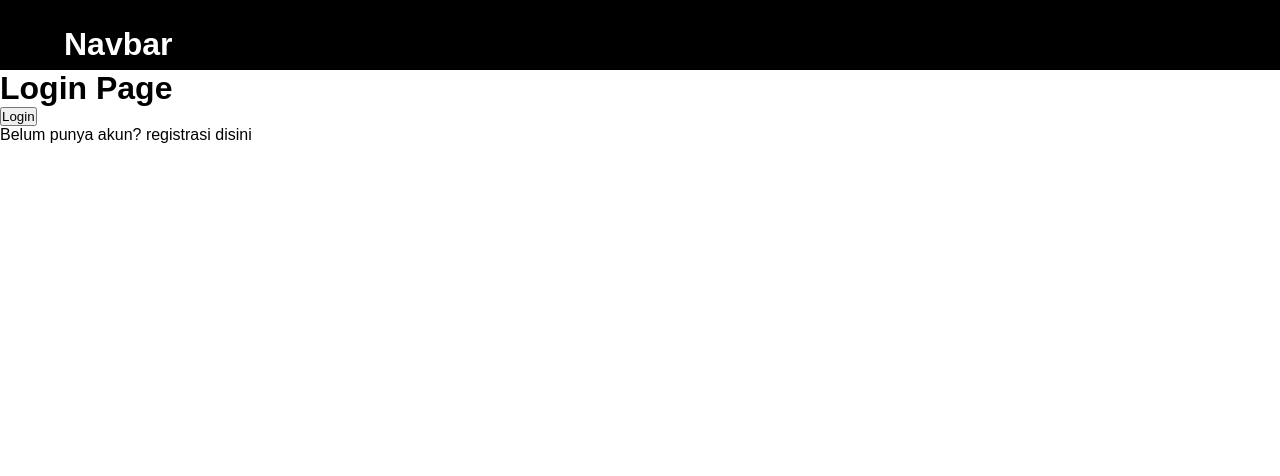
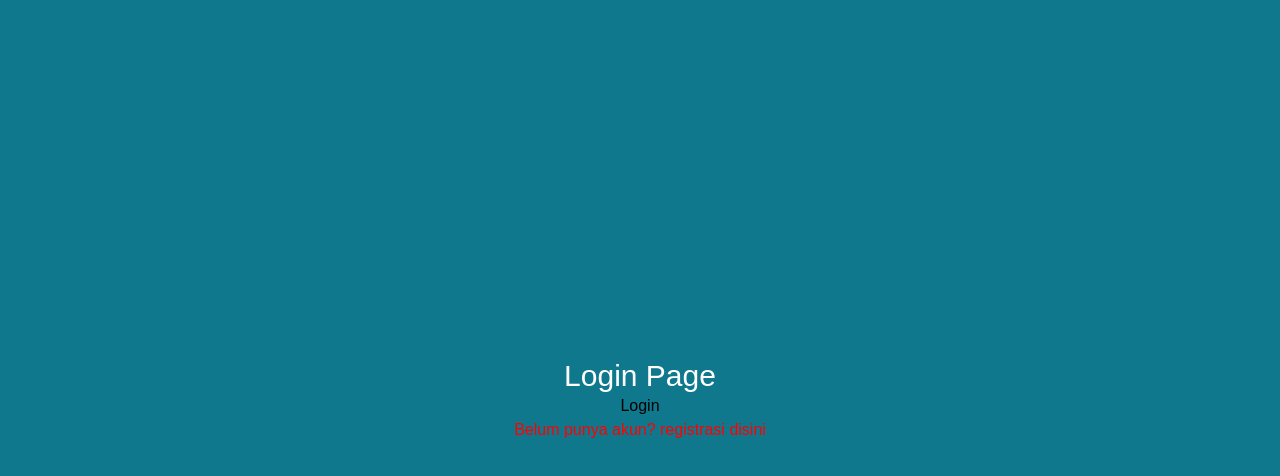
Before and after one commit to rendrabimaa/my-next-app, a Next.js app: page /auth/login in a window 1280 px wide. Shown: the top 476 px of the page. Built offline with nearby package versions, Linux system fonts and the light colour scheme.

Commit message:
implementasi styling

```diff
--- a/package.json
+++ b/package.json
@@ -18,5 +18,11 @@
     "react": "18.2.0",
     "react-dom": "18.2.0",
     "typescript": "5.2.2"
+  },
+  "devDependencies": {
+    "autoprefixer": "^10.4.15",
+    "postcss": "^8.4.29",
+    "sass": "^1.66.1",
+    "tailwindcss": "^3.3.3"
   }
 }
--- /dev/null
+++ b/postcss.config.js
@@ -0,0 +1,6 @@
+module.exports = {
+  plugins: {
+    tailwindcss: {},
+    autoprefixer: {},
+  },
+}
--- a/src/components/layouts/AppShell/index.tsx
+++ b/src/components/layouts/AppShell/index.tsx
@@ -1,14 +1,19 @@
+import { useRouter } from "next/router";
 import Navbar from "../Navbar"
 
 type AppShellProps = {
     children: React.ReactNode;
 }
 
+const disableNavbar = ["/auth/login", "/auth/register"]
+
 const AppShell = (props: AppShellProps) => {
     const { children } = props;
+    const { pathname } = useRouter()
+    console.log(pathname)
     return (
         <main>
-            <Navbar />
+            {!disableNavbar.includes(pathname) && <Navbar /> }
             {children}
         </main>
     )
--- /dev/null
+++ b/src/components/layouts/Navbar/Navbar.module.css
@@ -0,0 +1,9 @@
+
+.navbar {
+    display: flex;
+    width: 100%;
+    height: 70px;
+    background-color: black;
+    color: white;
+    padding: 2% 5%;
+  }
--- a/src/components/layouts/Navbar/index.tsx
+++ b/src/components/layouts/Navbar/index.tsx
@@ -1,7 +1,9 @@
+import styles from "./Navbar.module.css"
+
 const Navbar = () => {
     return (
-        <div className="navbar">
-            <h1>Navbar</h1>
+        <div className={styles.navbar}>
+            <h1 className="big">Navbar</h1>
         </div>
     )
 }
--- a/src/pages/auth/login.tsx
+++ b/src/pages/auth/login.tsx
@@ -1,19 +1,10 @@
-import Link from "next/link";
-import { useRouter } from "next/router";
+import LoginViews from "@/views/auth/login";
 
 const LoginPage = () => {
-    const { push } = useRouter()
-    const handlerLogin = () => {
-        push('/product')
-    }
     return (
-        <div>
-            <h1>Login Page</h1>
-            <button onClick={handlerLogin}>Login</button>
-            <p>
-                Belum punya akun? registrasi <Link href={"/auth/register"}>disini</Link>
-            </p>
-        </div>
+        <>
+            <LoginViews />
+        </>
     )
 }
 
--- /dev/null
+++ b/src/styles/colors.scss
@@ -0,0 +1,3 @@
+$schema: (
+    primary: #0f788d,
+)
--- a/src/styles/globals.css
+++ b/src/styles/globals.css
@@ -1,3 +1,7 @@
+@tailwind base;
+@tailwind components;
+@tailwind utilities;
+
 * {
   box-sizing: border-box;
   padding: 0;
@@ -16,11 +20,6 @@
   text-decoration: none;
 }
 
-.navbar {
-  display: flex;
-  width: 100%;
-  height: 70px;
-  background-color: black;
-  color: white;
-  padding: 2% 5%;
+.big {
+  font-size: 3rem;
 }
--- /dev/null
+++ b/src/views/auth/login/Login.module.scss
@@ -0,0 +1,10 @@
+@import "@/styles/colors.scss";
+
+.login {
+    display: flex;
+    flex-direction: column;
+    justify-content: center;
+    align-items: center;
+    height: 100vh;
+    background-color: map-get($map: $schema, $key: primary);
+}
--- /dev/null
+++ b/src/views/auth/login/index.tsx
@@ -0,0 +1,22 @@
+import Link from "next/link";
+import { useRouter } from "next/router";
+import styles from "./Login.module.scss";
+
+const LoginViews = () => {
+    const { push } = useRouter()
+
+    const handleLogin = () => {
+        push('/product')
+    }
+    return (
+        <div className={styles.login}>
+            <h1 className="text-3xl text-white">Login Page</h1>
+            <button onClick={handleLogin}>Login</button>
+            <p style={{ color: "red" }}>
+                Belum punya akun? registrasi <Link href={"/auth/register"}>disini</Link>
+            </p>
+        </div>
+    )
+}
+
+export default LoginViews
--- /dev/null
+++ b/tailwind.config.js
@@ -0,0 +1,15 @@
+/** @type {import('tailwindcss').Config} */
+module.exports = {
+  content: [
+    './app/**/*.{js,ts,jsx,tsx,mdx}', // Note the addition of the `app` directory.
+    './pages/**/*.{js,ts,jsx,tsx,mdx}',
+    './components/**/*.{js,ts,jsx,tsx,mdx}',
+
+    // Or if using `src` directory:
+    './src/**/*.{js,ts,jsx,tsx,mdx}',
+  ],
+  theme: {
+    extend: {},
+  },
+  plugins: [],
+}
```
Also changed, not shown: src/views/product/index.tsx (added), 1 other file (tests, documents, lock files or other folders).
